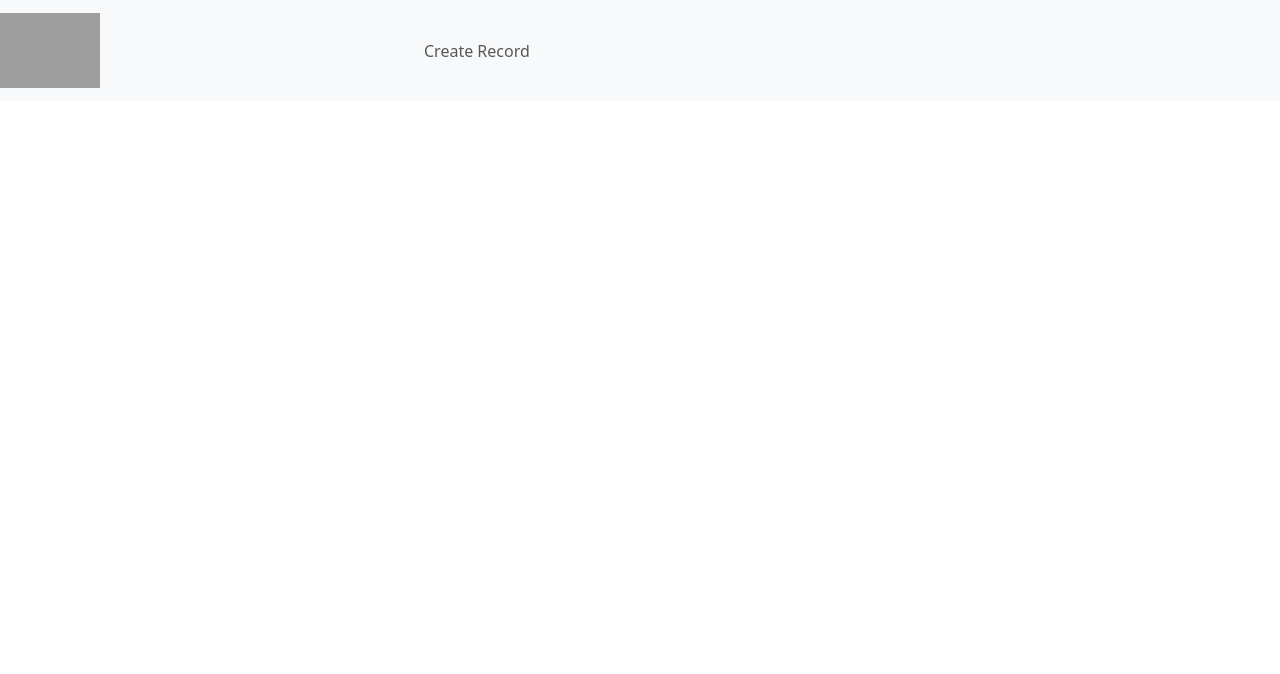
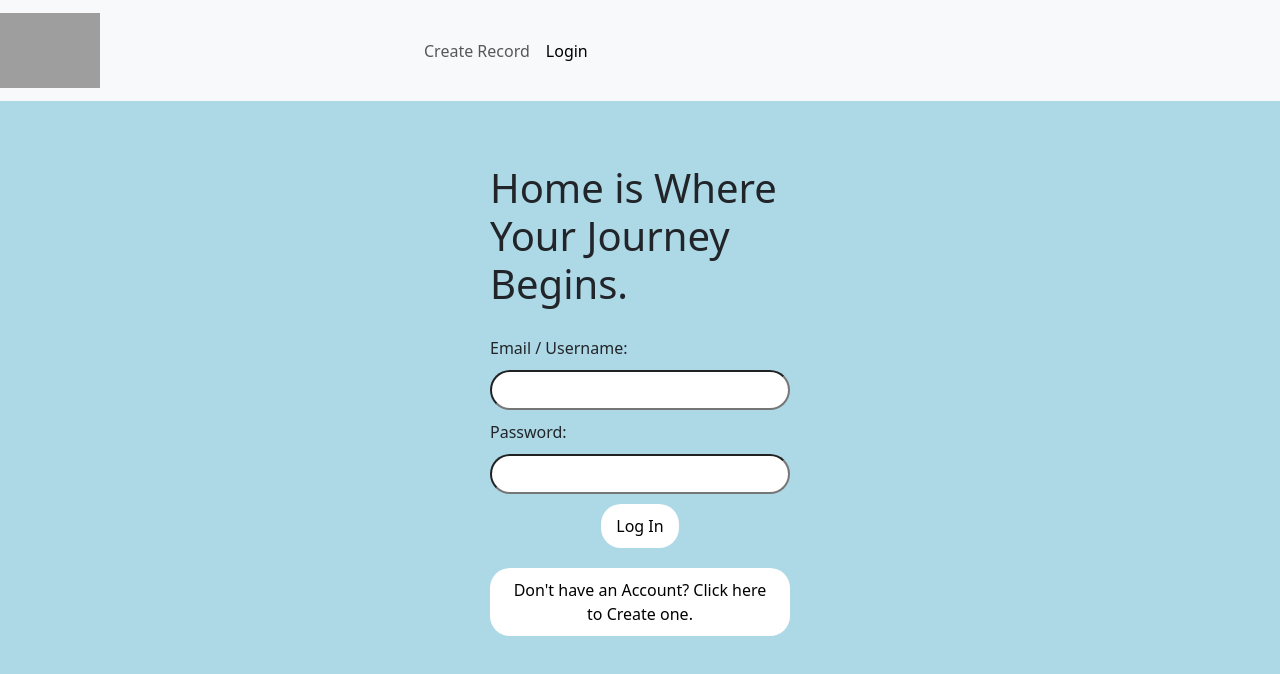
Before and after one commit to JackKrueckeberg/CS307TeamCodeBase, a React (Create React App) app in the folder FindYourHome/client/: page /login in a window 1280 px wide. Before the commit this address had no page. Shown: the top 674 px of the page. Built offline with nearby package versions, Linux system fonts and the light colour scheme; grey boxes are pictures that could not be loaded.

Commit message:
User story 2 - Task 1 - Generated the Login UI page and set up variables

```diff
--- a/FindYourHome/client/src/App.js
+++ b/FindYourHome/client/src/App.js
@@ -1,4 +1,4 @@
-import React from "react";
+import React, { useState } from "react";
 
 // We use Route in order to define the different routes of our application
 import { Route, Routes } from "react-router-dom";
@@ -8,16 +8,20 @@ import Navbar from "./components/navbar";
 import RecordList from "./components/recordList";
 import Edit from "./components/edit";
 import Create from "./components/create";
+import { Login } from "./components/login";
 
 const App = () => {
+
  return (
    <div>
-     <Navbar />
+    <Navbar />
      <Routes>
        <Route exact path="/" element={<RecordList />} />
        <Route path="/edit/:id" element={<Edit />} />
        <Route path="/create" element={<Create />} />
+       <Route id="login" path="/login" element={<Login />}/>
      </Routes>
+
    </div>
  );
 };
--- /dev/null
+++ b/FindYourHome/client/src/Stylings/loginStyle.css
@@ -0,0 +1,40 @@
+
+.user-authentication {
+    display: flex;
+    flex-direction: column;
+    align-items: center;
+    gap: 20px;
+    max-width: 300px;
+    margin: 0 auto;
+    position: absolute;
+    top: 50%;
+    left: 50%;
+    transform: translate(-50%, -50%);
+}
+
+form {
+    display: flex;
+    flex-direction: column;
+    gap: 10px;
+    width: 100%;
+}
+
+button {
+    align-self: center;
+    border-radius: 20px;
+    padding: 10px 15px;
+    border: none;
+    background-color: white;
+    cursor: pointer;
+}
+
+label, input {
+    width: 100%;
+}
+
+input {
+    border-radius: 20px;
+    height: 40px;
+    width: 100%;
+    padding: 10px 15px;
+}
--- /dev/null
+++ b/FindYourHome/client/src/components/login.jsx
@@ -0,0 +1,40 @@
+import React, { useState, useEffect } from 'react';
+import '../Stylings/loginStyle.css';
+
+export const Login = () => {
+    const [email, setEmail] = useState('');
+    const [password, setPassword] = useState('');
+
+    const submission = (e) => {
+        e.preventDefault();
+    }
+
+    useEffect(() => {
+        // Set the background color when the component mounts
+        document.body.style.backgroundColor = 'lightblue'; // Replace 'desiredColor' with your color.
+
+        // Reset the background color when the component unmounts
+        return () => {
+            document.body.style.backgroundColor = null;
+        };
+    }, []);
+
+    return (
+        <div className='user-authentication'>
+            <h1>Home is Where Your Journey Begins.</h1>
+            <form onSubmit={submission}>
+
+                {/*Email/Username Submission box*/}
+                <label htmlFor="email/username" placeholder="youremail@example.com">Email / Username: </label>
+                <input value={email} onChange = {(e) => setEmail(e.target.value)} type="text" id="email/username" />
+
+                {/*Password Submission box*/}
+                <label htmlFor="password">Password: </label>
+                <input value={password} onChange = {(e) => setPassword(e.target.value)} type="password" id="password"/>
+
+                <button type="submit">Log In</button>
+            </form>
+            <button id="create">Don't have an Account?  Click here to Create one.</button>
+        </div>
+    )
+}
--- a/FindYourHome/client/src/components/navbar.js
+++ b/FindYourHome/client/src/components/navbar.js
@@ -33,6 +33,12 @@ export default function Navbar() {
                Create Record
              </NavLink>
            </li>
+            {/* Add this link for the Login page */}
+            <li className="nav-item">
+             <NavLink className="nav-link" to="/login">
+               Login
+             </NavLink>
+           </li>
          </ul>
        </div>
      </nav>
```
